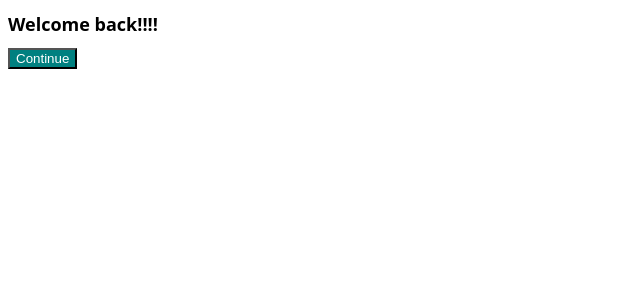
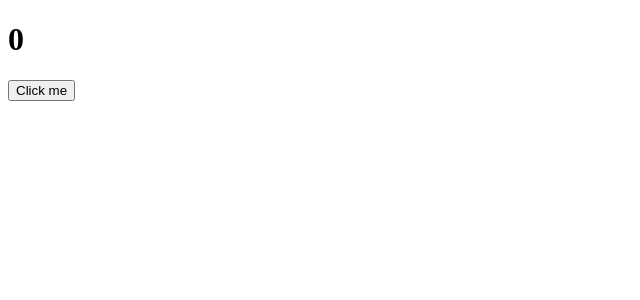
Before and after one commit to alpacamale/react-for-beginners, a React (Create React App) app: page / in a window 1280 px wide. Shown: the top 300 px of the page, without its empty margins (0-640 px from the left). Built offline with nearby package versions, Linux system fonts and the light colour scheme.

Commit message:
Click me

```diff
--- a/src/App.js
+++ b/src/App.js
@@ -1,11 +1,14 @@
-import Button from "./Button";
-import styles from "./App.module.css";
+import { useState, useEffect } from "react";
 
 function App() {
+  const [counter, setCounter] = useState(0);
+  const onClick = () => setCounter((counter) => counter + 1);
+  console.log("I run all the time");
+  useEffect(() => console.log("Call the API"), []);
   return (
     <div>
-      <h1 className={styles.title}>Welcome back!!!!</h1>
-      <Button text={"Continue"} />
+      <h1>{counter}</h1>
+      <button onClick={onClick}>Click me</button>
     </div>
   );
 }
```
